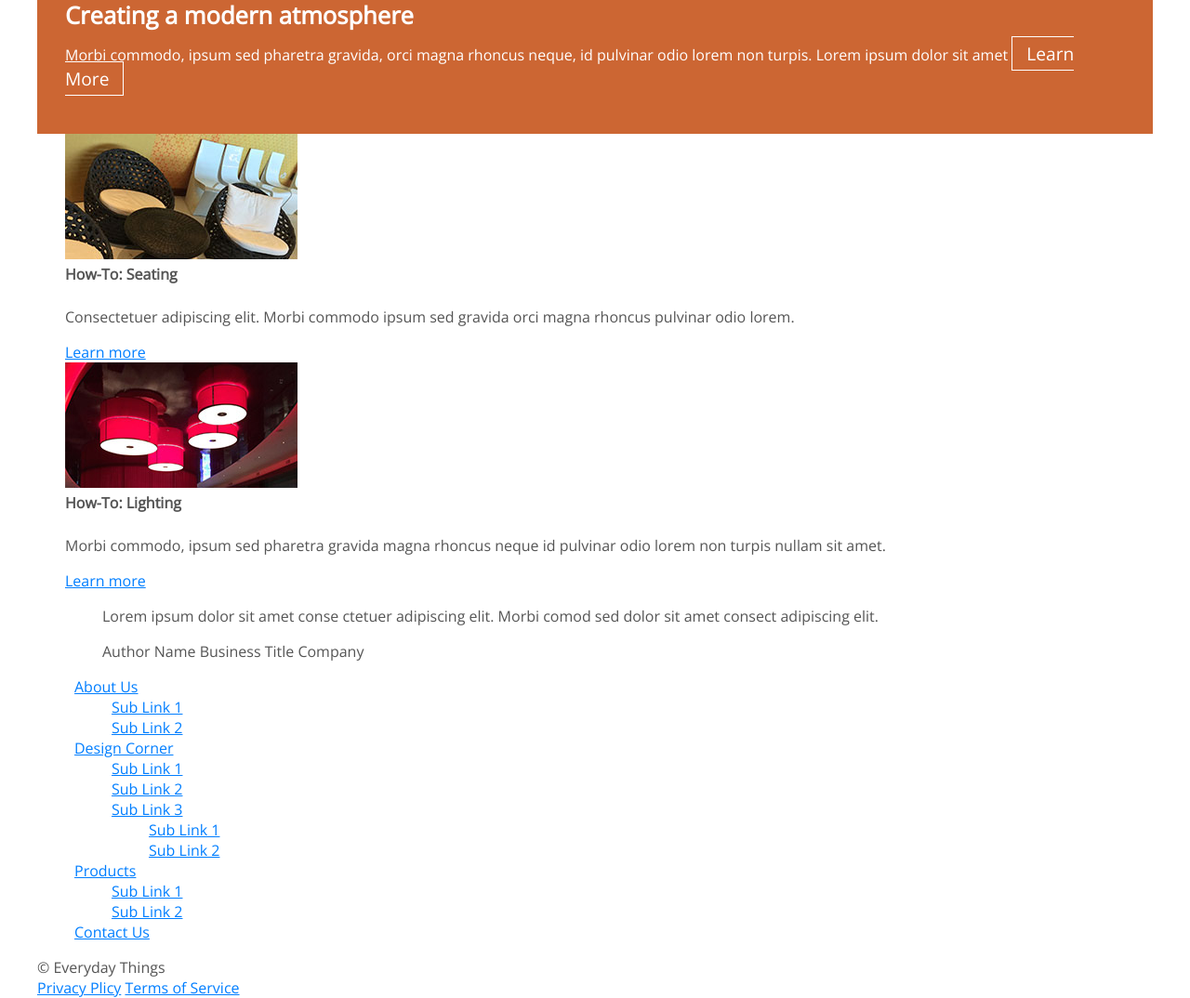
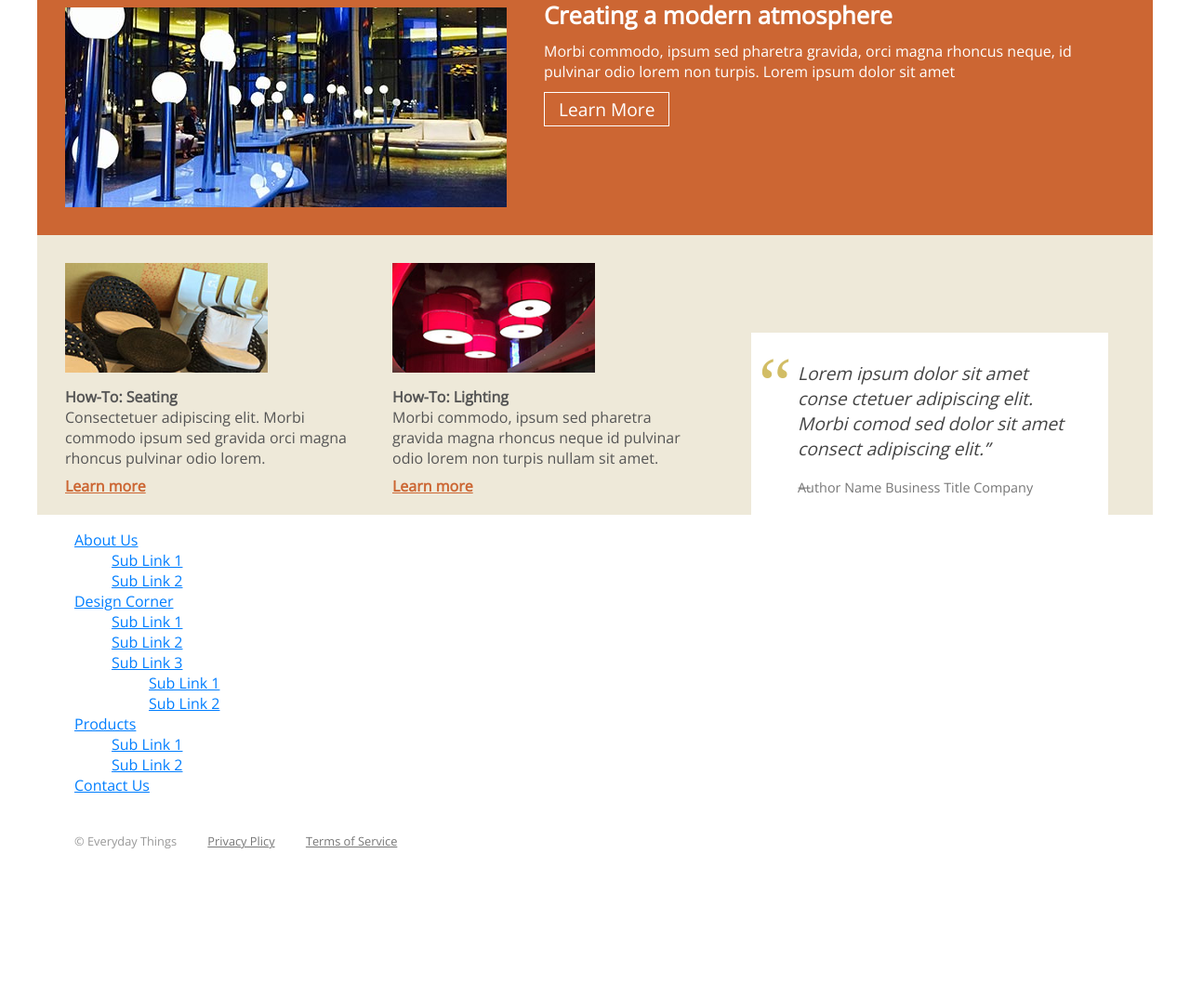
Before and after one commit to HarunaKakinoki/Responsive-Web-Desgin-Course-review, a plain HTML site: page index.html in a window 1280 px wide. Shown: the part 749-1823 px from the top of the page at 93% size. After the commit the page ends 1703 px from the top, so only its background shows below. Drawn offline with nearby package versions, Linux system fonts and the light colour scheme.

Commit message:
finished middle part and footer

```diff
--- a/css/screen.css
+++ b/css/screen.css
@@ -160,3 +160,117 @@ section.atmosphere {
     padding-bottom: 30px;
     color: #fff;
 }
+
+section.atmosphere article {
+    padding: 0 20px 0 515px;
+    background: url(../images/photo_lounge.jpg) no-repeat 0 5px;
+    min-height: 220px;
+}
+
+/* Section -How To */
+section.how-to {
+    background-color: #eee9d9;
+    position: relative;
+}
+
+section.how-to aside {
+    width: 30%;
+    float: left;
+    margin-right: 10px;
+}
+
+section.how-to aside .content {
+    padding: 30px 30px 20px 0;
+}
+
+section.how-to aside .content img {
+    display: block;
+    margin-bottom: 15px;
+    width: 70%;
+}
+
+section.how-to aside .content h4 {
+    margin-bottom: 0;
+}
+
+section.how-to aside .content p {
+    margin-bottom: .5em;
+}
+
+section.how-to aside .content a {
+    display: inline-block;
+    color: #cc6633;
+    font-weight: 700;
+}
+
+section.how-to blockquote {
+    margin: 0;
+    width: 32%;
+    color: #444;
+    background-color: #fff;
+    position: absolute;
+    bottom: 0;
+    right: 4%;
+}
+
+section.how-to blockquote p {
+    margin: 30px 30px 20px 50px;
+}
+
+section.how-to blockquote p.quote {
+    font-style: italic;
+    font-size: 1.2em;
+}
+
+section.how-to blockquote p.credit {
+    color: #777;
+    font-size: .9em;
+    margin-top: 0;
+    line-height: 1.3em;
+    position: relative;
+}
+
+section.how-to blockquote::before {
+    content: '\201c';
+    color: #d2bd65;
+    position: absolute;
+    top: 10px; left: 8px;
+    font-size: 5em;
+    font-family: serif;
+}
+
+section.how-to blockquote p.quote::after {
+    content: '\201d';
+}
+
+section.how-to blockquote p.credit::before {
+    content: '\2014';
+    position: absolute;
+    top: -1px; left: 0;
+}
+
+/* Footer */
+footer {
+    font-size: .8em;
+    margin: 40px;
+    color: #999;
+}
+
+footer .content {
+    display: inline;
+}
+
+footer a {
+    margin-left: 30px;
+    color: #777;
+}
+
+footer a:visited {
+    margin-left: 30px;
+    color: #777;
+}
+
+footer a:hover {
+    margin-left: 30px;
+    color: #000;
+}
--- a/index.html
+++ b/index.html
@@ -42,7 +42,7 @@
 			<section class="atmosphere">
 				<article>
 					<h2>Creating a modern atmosphere</h2>
-					<p>Morbi commodo, ipsum sed pharetra gravida, orci magna rhoncus neque, id pulvinar odio lorem non turpis. Lorem ipsum dolor sit amet
+					<p>Morbi commodo, ipsum sed pharetra gravida, orci magna rhoncus neque, id pulvinar odio lorem non turpis. Lorem ipsum dolor sit amet</p>
 					<a class="btn" title="Creating a modern atmosphere" href="#">Learn More</a>
 				</article>
 			</section>
```
